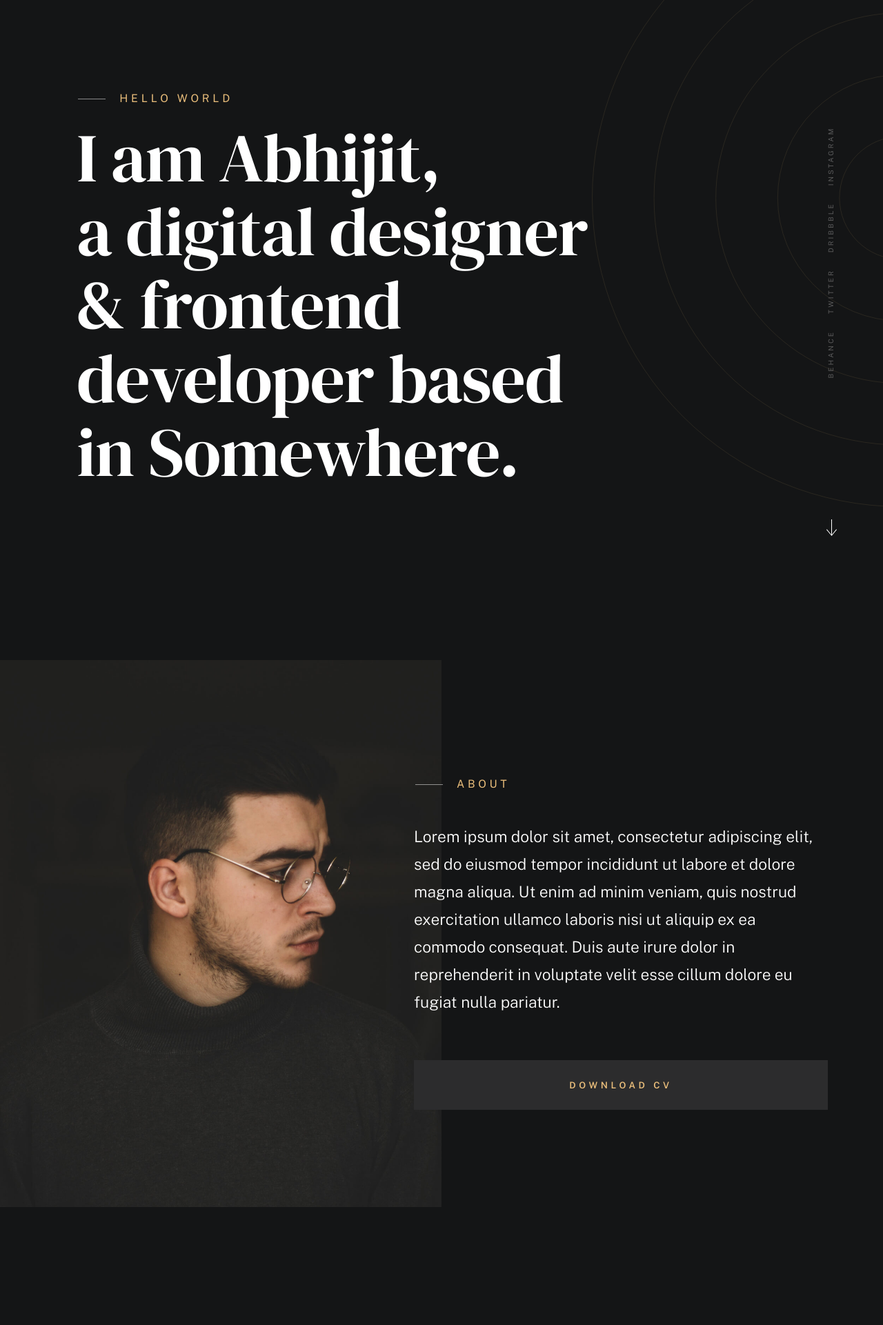
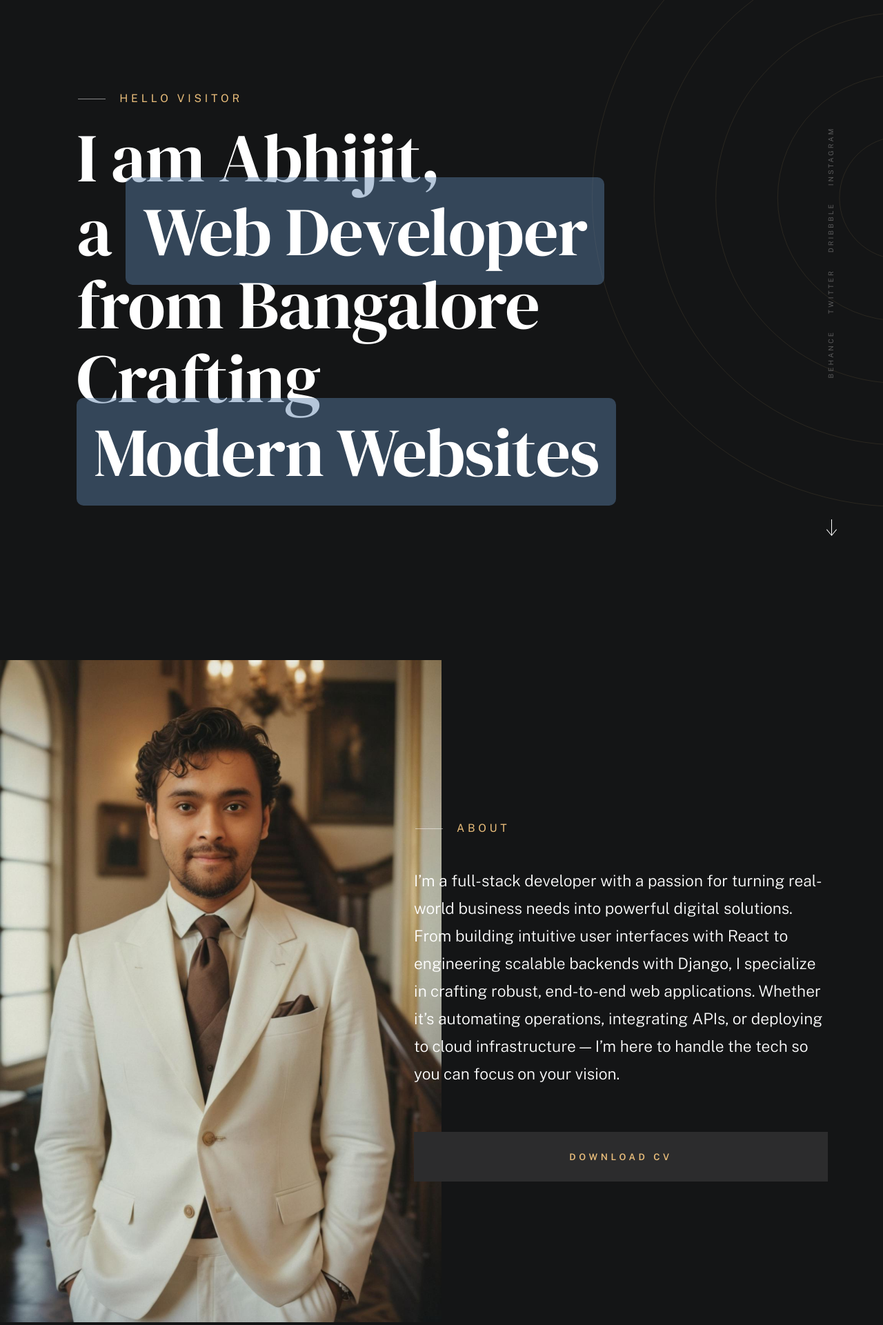
Before and after one commit to AbhijitBarui/abhijitongit, a Django app: page / in a window 1280 px wide. Shown: the part 65-1986 px from the top of the page at 69% size. Run offline with Django 5.2, Linux system fonts and the light colour scheme; some web fonts are replaced.

Commit message:
prelimilary setup

```diff
--- a/backend/core/templates/core/home.html
+++ b/backend/core/templates/core/home.html
@@ -1,8 +1,18 @@
 {% extends "core/base.html" %}
+{% load static %}
 
 {% block title %}Home - Abhijit{% endblock %}
 
 {% block content %}
+<style>
+    .highlight {
+        background: rgba(91, 130, 171, 0.45);
+        /* soft selection look */
+        box-decoration-break: clone;
+        padding: 0.1em 0.25em;
+        border-radius: 0.1em;
+    }
+</style>
 <main class="s-content">
 
 
@@ -14,16 +24,25 @@
 
             <div class="column">
                 <div class="text-pretitle with-line">
-                    Hello World
+                    Hello Visitor
                 </div>
 
-                <h1 class="text-huge-title">
+                <!-- <h1 class="text-huge-title">
                     I am Abhijit, <br>
                     a digital designer <br>
                     & frontend <br>
                     developer based <br>
                     in Somewhere.
+                </h1> -->
+                <h1 class="text-huge-title">
+                    I am Abhijit, <br>
+                    a <span class="highlight">Web Developer</span> <br>
+                    from Bangalore <br>
+                    Crafting <br><span class="highlight">Modern Websites</span> <br>
+
                 </h1>
+
+
             </div>
 
             <ul class="intro-social">
@@ -53,8 +72,10 @@
         <div class="row about-info wide" data-animate-block>
 
             <div class="column lg-6 md-12 about-info__pic-block">
-                <img src="images/about-photo.jpg" srcset="images/about-photo.jpg 1x, images/about-photo@2x.jpg 2x"
+                <img src="{% static 'images/avatars/portfolio.jpg' %}"
+                    srcset="{% static 'images/avatars/portfolio.jpg' %} 1x, {% static 'images/avatars/portfolio.jpg' %} 2x"
                     alt="" class="about-info__pic" data-animate-el>
+
             </div>
 
             <div class="column lg-6 md-12">
@@ -64,13 +85,15 @@
                         About
                     </h2>
                     <p class="attention-getter" data-animate-el>
-                        Lorem ipsum dolor sit amet, consectetur adipiscing elit, sed do eiusmod
-                        tempor incididunt ut labore et dolore magna aliqua. Ut enim ad minim
-                        veniam, quis nostrud exercitation ullamco laboris nisi ut aliquip ex
-                        ea commodo consequat. Duis aute irure dolor in reprehenderit in voluptate
-                        velit esse cillum dolore eu fugiat nulla pariatur.
+                        I’m a full-stack developer with a passion for turning real-world business needs into powerful
+                        digital solutions. From building intuitive user interfaces with React to engineering scalable
+                        backends with Django, I specialize in crafting robust, end-to-end web applications. Whether it’s
+                        automating operations, integrating APIs, or deploying to cloud infrastructure — I’m here to
+                        handle the tech so you can focus on your vision.
                     </p>
-                    <a href="#0" class="btn btn--medium u-fullwidth" data-animate-el>Download CV</a>
+                    <a href="https://drive.google.com/file/d/1M5emb-T1wqgLu5wVkG67sxVXUikiBN0I/view?usp=sharing"
+                        class="btn btn--medium u-fullwidth" data-animate-el target="_blank">Download CV</a>
+
 
                 </div>
             </div>
@@ -82,14 +105,24 @@
 
                 <h2 class="text-pretitle" data-animate-el>Expertise</h2>
 
-                <ul class="skills-list h1" data-animate-el>
+                <!-- <ul class="skills-list h1" data-animate-el>
                     <li>Visual Design</li>
                     <li>Branding Identity</li>
                     <li>UI Design</li>
                     <li>Product Design</li>
                     <li>Prototyping</li>
                     <li>Illustration</li>
+                </ul> -->
+
+                <ul class="skills-list h1" data-animate-el>
+                    <li>Scalable Web Apps</li>
+                    <li>REST API Design</li>
+                    <li>React Interfaces</li>
+                    <li>Cloud & CI/CD</li>
+                    <li>Automation Workflows</li>
+                    <li>Database Optimization</li>
                 </ul>
+
 
             </div>
         </div> <!-- end about-expertise -->
@@ -108,18 +141,20 @@
                     <div class="timeline__block">
                         <div class="timeline__bullet"></div>
                         <div class="timeline__header">
-                            <h4 class="timeline__title">Dropbox</h3>
-                                <h5 class="timeline__meta">Product Designer</h5>
-                                <p class="timeline__timeframe">August 2019 - Present</p>
+                            <h4 class="timeline__title">Markytics Consulting Pvt Ltd</h4>
+                            <h5 class="timeline__meta">Django Developer</h5>
+                            <p class="timeline__timeframe">2022 – 2025</p>
                         </div>
                         <div class="timeline__desc">
-                            <p>Lorem ipsum Occaecat do esse ex et dolor culpa nisi ex in magna consectetur nisi
-                                cupidatat laboris esse eiusmod deserunt aute do quis velit esse sed Ut proident
-                                cupidatat nulla esse cillum laborum occaecat nostrud sit dolor incididunt amet
-                                est occaecat nisi.</p>
+                            <p>Led backend development for 6+ full-stack web apps using Django and DRF. Built and
+                                consumed REST APIs, integrated 10+ third-party services, and deployed CI/CD pipelines
+                                using Docker and Jenkins on AWS. Collaborated closely with frontend modules in HTML,
+                                CSS, JS, and React. Also handled SQL optimization, DevOps, automation, and team
+                                mentorship.</p>
                         </div>
                     </div>
 
+                    <!--
                     <div class="timeline__block">
                         <div class="timeline__bullet"></div>
                         <div class="timeline__header">
@@ -133,7 +168,7 @@
                                 cupidatat nulla esse cillum laborum occaecat nostrud sit dolor incididunt amet
                                 est occaecat nisi.</p>
                         </div>
-                    </div>
+                    </div> -->
 
                 </div> <!-- end timeline -->
 
@@ -150,17 +185,16 @@
                     <div class="timeline__block">
                         <div class="timeline__bullet"></div>
                         <div class="timeline__header">
-                            <h4 class="timeline__title">University of Life</h3>
-                                <h5 class="timeline__meta">Master in Graphic Design</h5>
-                                <p class="timeline__timeframe">April 2015</p>
+                            <h4 class="timeline__title">GCETT, Berhampore, West Bengal</h4>
+                            <h5 class="timeline__meta">B.Tech in Mechanical Engineering</h5>
+                            <p class="timeline__timeframe">2015 – 2019</p>
                         </div>
                         <div class="timeline__desc">
-                            <p>Lorem ipsum Occaecat do esse ex et dolor culpa nisi ex in magna consectetur nisi
-                                cupidatat laboris esse eiusmod deserunt aute do quis velit esse sed Ut proident
-                                cupidatat nulla esse cillum laborum occaecat nostrud sit dolor incididunt amet
-                                est occaecat nisi.</p>
+                            <p>Graduated with a strong foundation in problem-solving and analytical thinking, later
+                                pivoting into software development and full-stack engineering.</p>
                         </div>
                     </div>
+                    <!--
 
                     <div class="timeline__block">
                         <div class="timeline__bullet"></div>
@@ -175,7 +209,7 @@
                                 cupidatat nulla esse cillum laborum occaecat nostrud sit dolor incididunt amet
                                 est occaecat nisi.</p>
                         </div>
-                    </div>
+                    </div> -->
 
                 </div> <!-- end timeline -->
 
@@ -593,8 +627,8 @@
             <div class="column lg-3 md-5 tab-6 stack-on-550 contact-block">
                 <h3 class="text-pretitle">Reach me at</h3>
                 <p class="contact-links">
-                    <a href="mailto:sayhello@Abhijit.com" class="mailtoui">sayhello@Abhijit.com</a> <br>
-                    <a href="tel:+1975432345">+197 543 2345</a>
+                    <a href="mailto:abhijitongit@gmail.com" class="mailtoui">abhijitongit@gmail.com</a> <br>
+                    <a href="tel:+919749574031">+91 97495 74031</a>
                 </p>
             </div>
             <div class="column lg-4 md-5 tab-6 stack-on-550 contact-block">
@@ -608,9 +642,14 @@
                 </ul>
             </div>
             <div class="column lg-4 md-12 contact-block">
-                <a href="mailto:abhijitongit@gmail.com" class="mailtoui btn btn--medium u-fullwidth contact-btn">Say
-                    Hello.</a>
+                <p class="text-pretitle" style="margin-bottom: 1rem;">
+                    You’ve got growth to focus on — I’ll handle the tech.
+                </p>
+                <a href="mailto:abhijitongit@gmail.com" class="mailtoui btn btn--medium u-fullwidth contact-btn">
+                    Let’s Talk
+                </a>
             </div>
+
         </div> <!-- end contact-bottom -->
 
     </section> <!-- end contact -->
```
Also changed, not shown: backend/core/static/images/avatars/portfolio.jpg (added).
